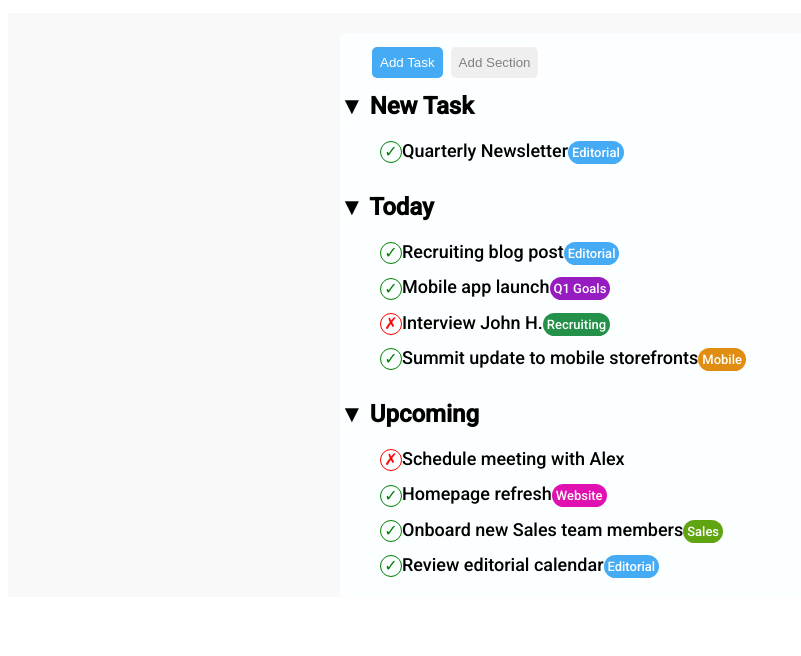
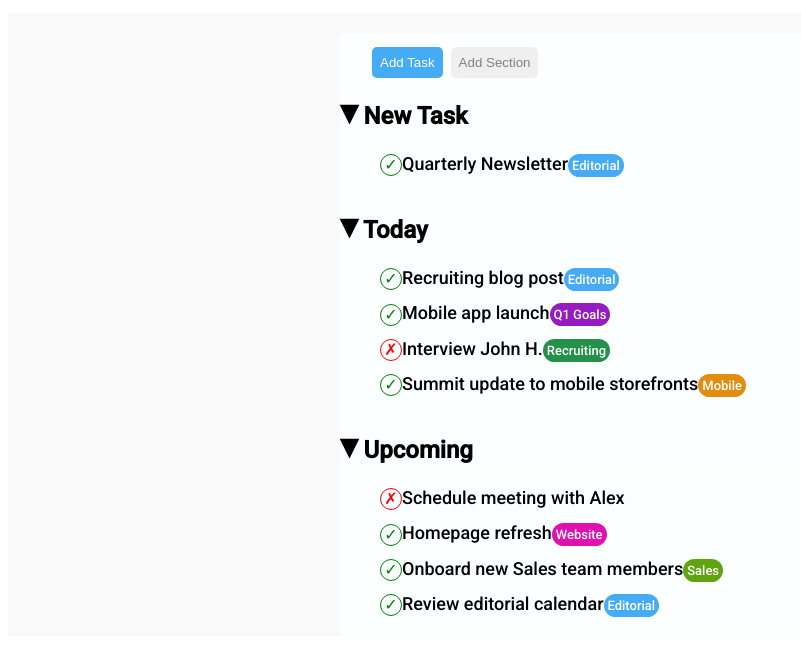
Before and after one commit to Lorenzo91347/html-css-toboolist, a plain HTML site: page index.html in a window 1280 px wide. Shown: the part 76-732 px from the top of the page, without its empty margins (0-801 px from the left). Drawn offline with Linux system fonts and the light colour scheme.

Commit message:
feat:correzione

```diff
--- a/css/style.css
+++ b/css/style.css
@@ -51,6 +51,11 @@ Buttons
 }
 
 /*----- List and related -----*/
+.container h2::before{
+    content: '\25BE';
+    display: inline-block;
+    font-size: 35px;
+}
 
 ul{
     list-style: none;
--- a/index.html
+++ b/index.html
@@ -29,18 +29,18 @@
     <!-- /Buttons -->
 
     <!--To Do List-->
-        <h2 class="container">&#x25BC New Task</h2>
+        <h2 class="container"> New Task</h2>
         <ul>
             <li><span class="check">&check;</span>Quarterly Newsletter<span class="Editorial">Editorial</span></li>
         </ul>
-        <h2 class="container">&#x25BC Today</h2>
+        <h2 class="container"> Today</h2>
         <ul>
             <li><span class="check">&check;</span>Recruiting blog post<span class="Editorial">Editorial</span></li>
             <li><span class="check">&check;</span>Mobile app launch<span class="Q1">Q1 Goals</span></li>
             <li><span class="cross">&cross;</span>Interview John H.<span class="recruit">Recruiting</span></li>
             <li><span class="check">&check;</span>Summit update to mobile storefronts<span class="mobile">Mobile</span></li>
         </ul>
-        <h2 class="container">&#x25BC Upcoming</h2>
+        <h2 class="container"> Upcoming</h2>
         <ul>
             <li><span class="cross">&cross;</span>Schedule meeting with Alex</li>
             <li><span class="check">&check;</span>Homepage refresh<span class="website">Website</span></li>
```
